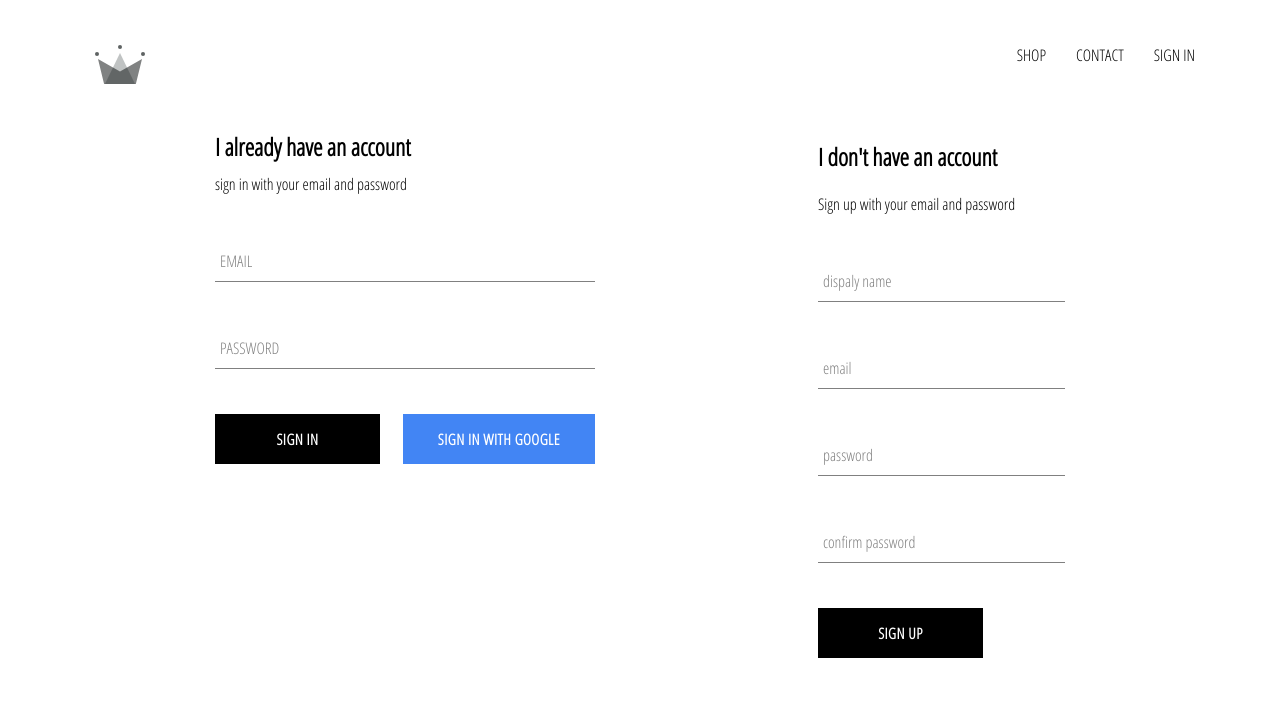
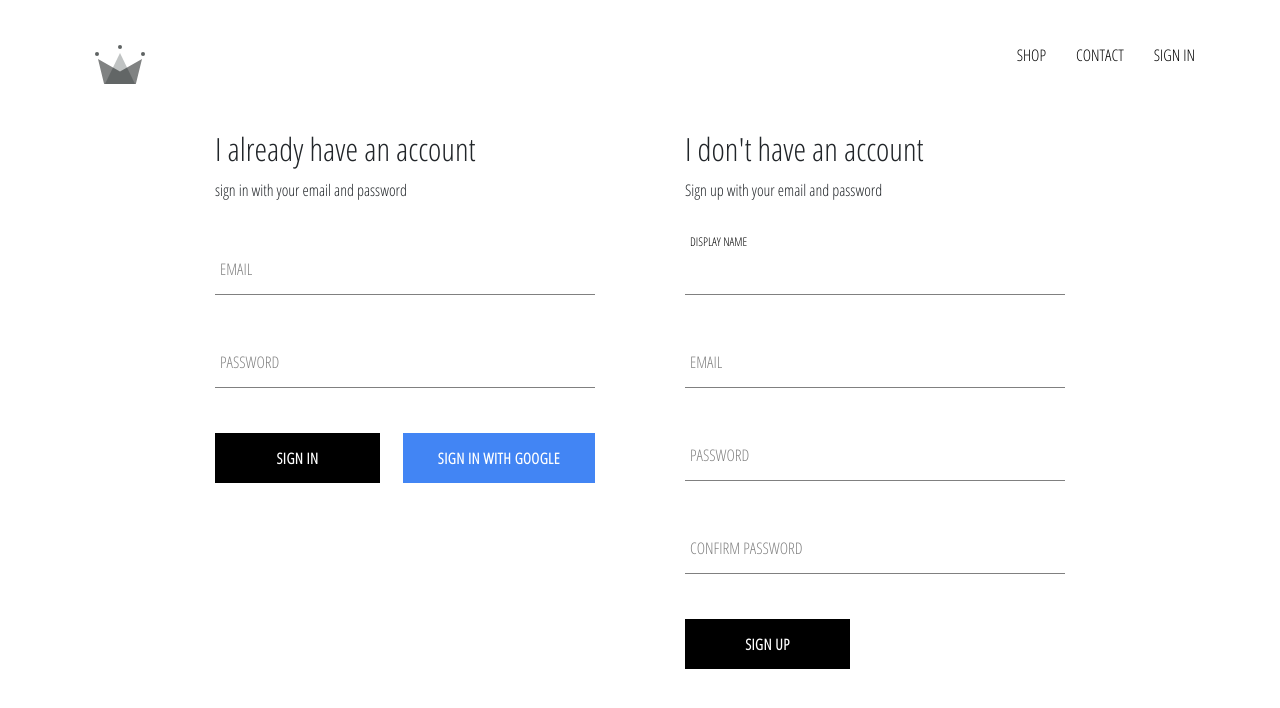
Before and after one commit to gangdevishal/crwn-shopping-project, a React (Create React App) app: page /sign-in in a window 1280 px wide. Shown: the top 708 px of the page. Built offline with nearby package versions, Linux system fonts and the light colour scheme; no server answers.

Commit message:
finishing the sign in handleSubmit method

```diff
--- a/package.json
+++ b/package.json
@@ -7,11 +7,14 @@
     "@testing-library/react": "^12.1.2",
     "@testing-library/user-event": "^13.5.0",
     "firebase": "^9.6.6",
+    "formik": "^2.2.9",
     "react": "^17.0.2",
     "react-dom": "^17.0.2",
     "react-router-dom": "^5.2.0",
     "react-scripts": "^3.0.1",
-    "web-vitals": "^2.1.4"
+    "react-toastify": "^8.1.1",
+    "web-vitals": "^2.1.4",
+    "yup": "^0.32.11"
   },
   "scripts": {
     "start": "react-scripts start",
--- a/public/index.html
+++ b/public/index.html
@@ -28,6 +28,9 @@
       work correctly both with client-side routing and a non-root public URL.
       Learn how to configure a non-root public URL by running `npm run build`.
     -->
+    <!-- bootstrap css -->
+    <link href="//netdna.bootstrapcdn.com/bootstrap/4.1.1/css/bootstrap.min.css" rel="stylesheet" />
+
     <title>Crwn Shopping App</title>
   </head>
   <body>
--- a/src/components/sign-in/sign-in.component.jsx
+++ b/src/components/sign-in/sign-in.component.jsx
@@ -1,8 +1,13 @@
 import React, { Component } from "react";
-import { signInWithGoogle } from "../../firebase/firebase.util";
+import { auth, signInWithGoogle } from "../../firebase/firebase.util";
 import CustomButton from "../custom-button/custom-button.component";
 import FormInput from "../form-input/form-input.component";
+import { ToastContainer, toast } from "react-toastify";
+import "react-toastify/dist/ReactToastify.css";
 import "./sign-in.style.scss";
+
+import { Formik, Field, Form, ErrorMessage } from "formik";
+import * as Yup from "yup";
 
 class SignIn extends Component {
   constructor(props) {
@@ -14,9 +19,17 @@ class SignIn extends Component {
     };
   }
 
-  handleSubmit = (event) => {
+  // notify = () => toast("Wow so easy !");
+  handleSubmit = async (event) => {
     event.preventDefault();
+    const { email, password } = this.state;
+    try {
+      await auth.signInWithEmailAndPassword(email, password);
       this.setState({ email: "", password: "" });
+      toast.success("Sign-In Successfully!!!");
+    } catch (error) {
+      console.log(error);
+    }
   };
 
   handleChange = (event) => {
@@ -27,17 +40,37 @@ class SignIn extends Component {
 
   render() {
     return (
+      <Formik
+        initialValues={{
+          email: "",
+          password: "",
+        }}
+        validationSchema={Yup.object().shape({
+          email: Yup.string()
+            .email("Email is invalid")
+            .required("Email is required"),
+          password: Yup.string()
+            .min(6, "Password must be at least 6 characters")
+            .required("Password is required"),
+        })}
+        render={({ errors, status, touched }) => (
           <div className="sign-in">
             <h2 className="title">I already have an account</h2>
             <span>sign in with your email and password</span>
             <form onSubmit={this.handleSubmit}>
               <FormInput
+              autoFocus
                 type="email"
                 name="email"
                 value={this.state.email}
                 handleChange={this.handleChange}
                 label="EMAIL"
                 required
+              />
+              <ErrorMessage
+                name="password"
+                component="div"
+                className="invalid-feedback"
               />
               <FormInput
                 type="password"
@@ -47,6 +80,11 @@ class SignIn extends Component {
                 label="PASSWORD"
                 required
               />
+              <ErrorMessage
+                name="password"
+                component="div"
+                className="invalid-feedback"
+              />
               <div className="buttons">
                 <CustomButton type="submit">Sign In</CustomButton>
                 <CustomButton onClick={signInWithGoogle} googleSignInButton>
@@ -54,7 +92,20 @@ class SignIn extends Component {
                 </CustomButton>
               </div>
             </form>
+            <ToastContainer
+              position="top-center"
+              autoClose={5000}
+              hideProgressBar={false}
+              newestOnTop={false}
+              closeOnClick
+              rtl={false}
+              pauseOnFocusLoss
+              draggable
+              pauseOnHover
+            />
           </div>
+        )}
+      />
     );
   }
 }
--- a/src/components/sign-up/sign-up.component.jsx
+++ b/src/components/sign-up/sign-up.component.jsx
@@ -2,6 +2,9 @@ import React, { Component } from "react";
 import { auth, createUserProfileDocument } from "../../firebase/firebase.util";
 import CustomButton from "../custom-button/custom-button.component";
 import FormInput from "../form-input/form-input.component";
+import { ToastContainer, toast } from "react-toastify";
+import "react-toastify/dist/ReactToastify.css";
+import "./sign-up.style.scss";
 
 export default class SignUp extends Component {
   constructor() {
@@ -36,6 +39,7 @@ export default class SignUp extends Component {
         password: "",
         confirmPassword: "",
       });
+      toast.success("New User Registered Successfully!!!");
     } catch (error) {
       console.log(error);
     }
@@ -54,9 +58,10 @@ export default class SignUp extends Component {
         <span>Sign up with your email and password</span>
         <form className="sign-up-form" onSubmit={this.handleSubmit}>
           <FormInput
+          autoFocus
             type="text"
             name="displayName"
-            label="dispaly name"
+            label="DISPLAY NAME"
             onChange={this.handleChange}
             value={displayName}
             required
@@ -64,7 +69,7 @@ export default class SignUp extends Component {
           <FormInput
             type="email"
             name="email"
-            label="email"
+            label="EMAIL"
             onChange={this.handleChange}
             value={email}
             required
@@ -72,7 +77,7 @@ export default class SignUp extends Component {
           <FormInput
             type="password"
             name="password"
-            label="password"
+            label="PASSWORD"
             onChange={this.handleChange}
             value={password}
             required
@@ -80,13 +85,24 @@ export default class SignUp extends Component {
           <FormInput
             type="password"
             name="confirmPassword"
-            label="confirm password"
+            label="CONFIRM PASSWORD"
             onChange={this.handleChange}
             value={confirmPassword}
             required
           />
           <CustomButton type="submit">SIGN UP</CustomButton>
         </form>
+        <ToastContainer
+          position="top-center"
+          autoClose={5000}
+          hideProgressBar={false}
+          newestOnTop={false}
+          closeOnClick
+          rtl={false}
+          pauseOnFocusLoss
+          draggable
+          pauseOnHover
+        />
       </div>
     );
   }
```
Also changed, not shown: 1 other file (tests, documents, lock files or other folders). Lines whose indentation alone changed are shown as unchanged.
